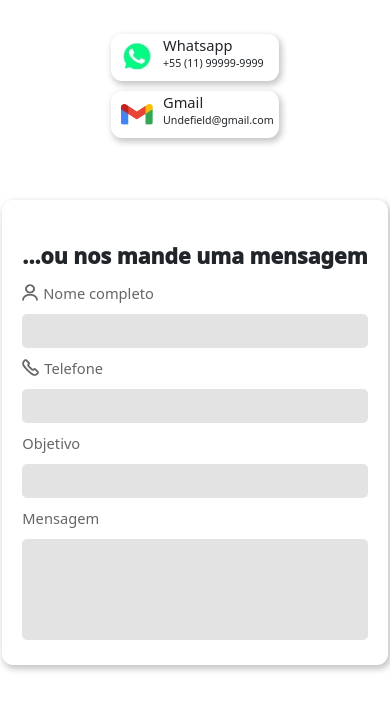
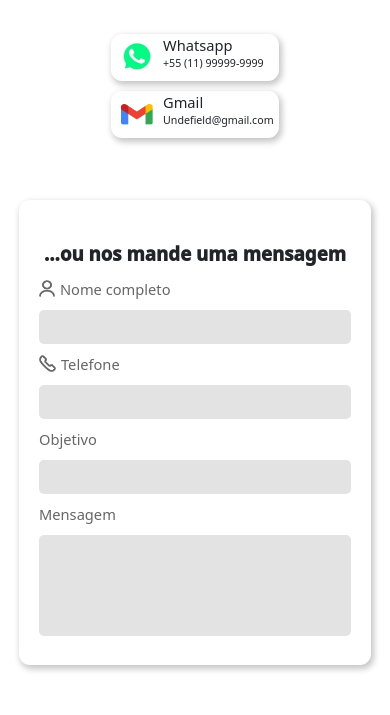
Before and after one commit to gustavorods/2023_odonto_kids, a PHP site: page /assets/pages/contato.html in a window 390 px wide. Shown: the part 400-1115 px from the top of the page. Run offline with PHP 8.4, Linux system fonts and the light colour scheme.

Commit message:
complementando a responsividade

```diff
--- a/assets/css/contato.css
+++ b/assets/css/contato.css
@@ -274,7 +274,7 @@ div.container-fluid {
     margin: 2px 10px;
 }
 
-/* RES-6NS5V5DADE */
+/* RESPONSIVIDADE */
 
 @media (max-width: 1238px){
     .input-double {
@@ -330,6 +330,12 @@ div.container-fluid {
 @media (max-width: 456px){
     .titulo_form {
         font-size: 16pt;
+    }
+}
+
+@media (max-width: 409px){
+    .titulo_form {
+        font-size: 14pt;
     }
 }
 
```
